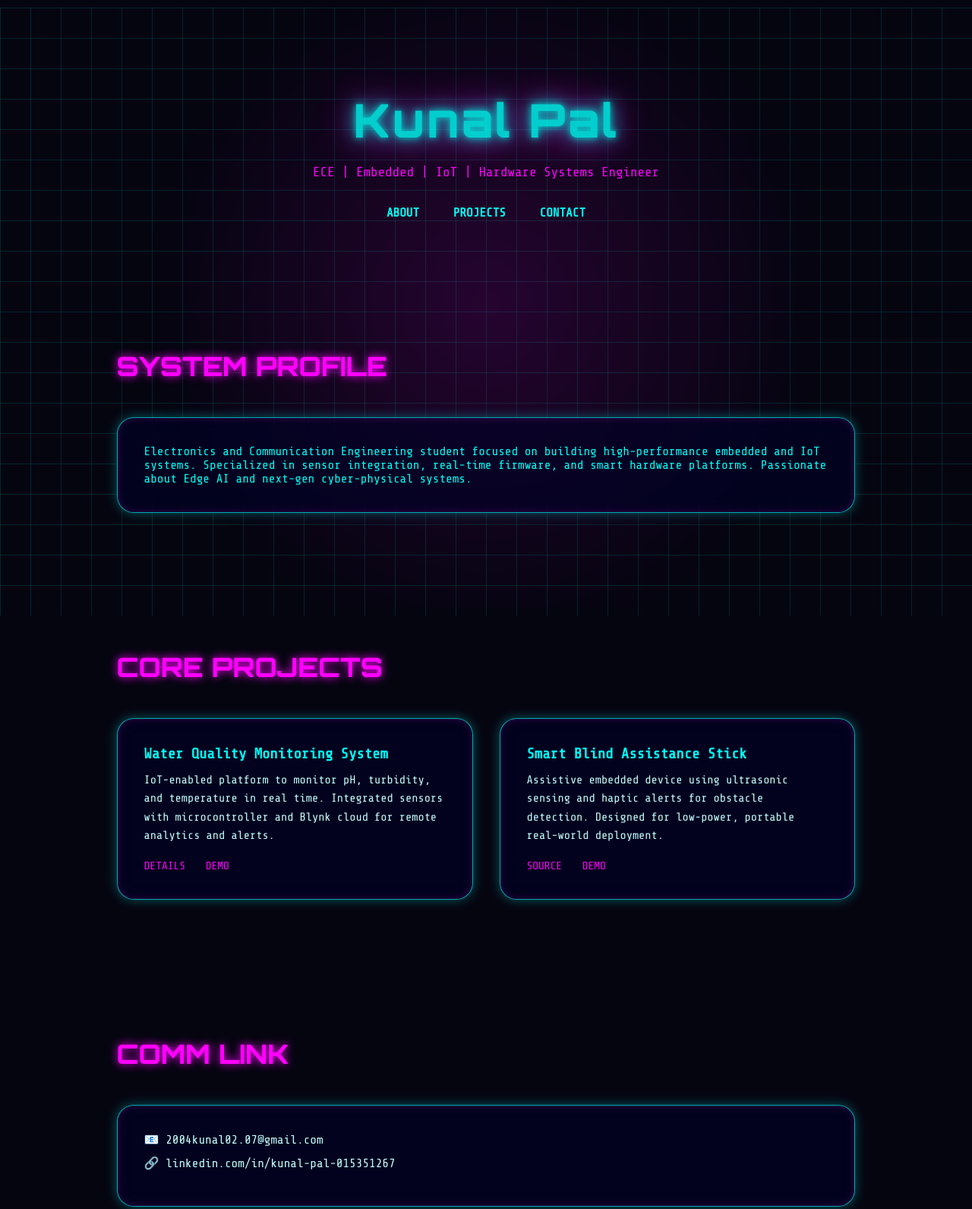
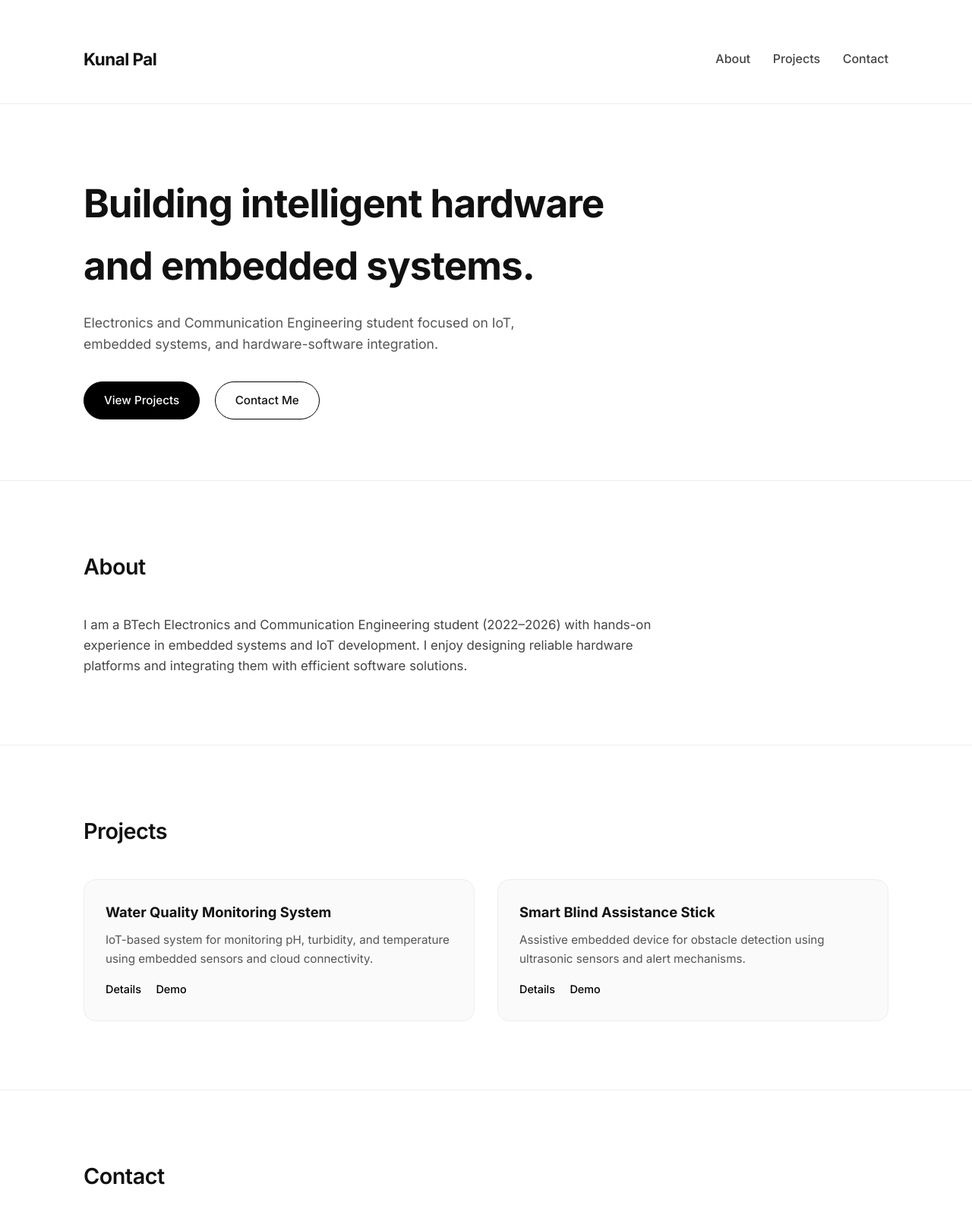
Before and after one commit to daddycalling777/portfolio, a plain HTML site: page index.html in a window 1280 px wide. Shown: the top 1591 px of the page at 76% size. Drawn offline with nearby package versions, Linux system fonts and the light colour scheme.

Commit message:
Update index.html

```diff
--- a/index.html
+++ b/index.html
@@ -3,268 +3,278 @@
 <head>
   <meta charset="UTF-8" />
   <meta name="viewport" content="width=device-width, initial-scale=1.0" />
-  <title>Kunal Pal | Cyberpunk ECE Portfolio</title>
+  <title>Kunal Pal | ECE Portfolio</title>
 
-  <link href="https://fonts.googleapis.com/css2?family=Orbitron:wght@400;600;800&family=Share+Tech+Mono&display=swap" rel="stylesheet">
+  <link href="https://fonts.googleapis.com/css2?family=Inter:wght@300;400;500;600;700&display=swap" rel="stylesheet">
 
   <style>
     * { margin: 0; padding: 0; box-sizing: border-box; }
 
     body {
-      font-family: 'Share Tech Mono', monospace;
-      background: #050510;
-      color: #00fff7;
-      overflow-x: hidden;
+      font-family: 'Inter', sans-serif;
+      background: #ffffff;
+      color: #111111;
+      line-height: 1.6;
     }
 
-    /* Neon Grid Background */
-    body::before {
-      content: "";
-      position: fixed;
-      inset: 0;
-      background:
-        linear-gradient(#00fff720 1px, transparent 1px),
-        linear-gradient(90deg, #00fff720 1px, transparent 1px);
-      background-size: 40px 40px;
-      animation: gridMove 20s linear infinite;
-      z-index: -2;
-    }
+    a { text-decoration: none; color: inherit; }
 
-    /* Glow Overlay */
-    body::after {
-      content: "";
-      position: fixed;
-      inset: 0;
-      background: radial-gradient(circle at center, #ff00ff22, transparent 60%);
-      z-index: -1;
-    }
-
-    @keyframes gridMove {
-      from { transform: translateY(0); }
-      to { transform: translateY(40px); }
+    /* Layout */
+    .container {
+      max-width: 1100px;
+      margin: auto;
+      padding: 0 20px;
     }
 
     /* Header */
     header {
-      text-align: center;
-      padding: 120px 20px 80px;
+      padding: 60px 0 40px;
+      border-bottom: 1px solid #eeeeee;
     }
 
-    header h1 {
-      font-family: 'Orbitron', sans-serif;
-      font-size: 3.8rem;
-      letter-spacing: 3px;
-      color: #00fff7;
-      text-shadow:
-        0 0 10px #00fff7,
-        0 0 25px #00fff7,
-        0 0 50px #ff00ff;
-      animation: flicker 3s infinite alternate;
+    .nav {
+      display: flex;
+      justify-content: space-between;
+      align-items: center;
     }
 
-    @keyframes flicker {
-      0% { opacity: 1; }
-      45% { opacity: 0.8; }
-      48% { opacity: 0.4; }
-      50% { opacity: 1; }
-      100% { opacity: 1; }
+    .logo {
+      font-size: 1.4rem;
+      font-weight: 700;
+      letter-spacing: -0.5px;
     }
 
-    header p {
-      margin-top: 20px;
-      color: #ff00ff;
-      font-size: 1.1rem;
+    .nav-links a {
+      margin-left: 25px;
+      font-weight: 500;
+      color: #444444;
+      transition: 0.2s;
     }
 
-    nav { margin-top: 35px; }
-
-    nav a {
-      color: #00fff7;
-      margin: 0 18px;
-      text-decoration: none;
-      font-weight: bold;
-      position: relative;
-      transition: 0.3s;
+    .nav-links a:hover {
+      color: #000000;
     }
 
-    nav a:hover {
-      color: #ff00ff;
-      text-shadow: 0 0 10px #ff00ff;
+    /* Hero */
+    .hero {
+      padding: 90px 0 80px;
     }
 
-    /* Sections */
+    .hero h1 {
+      font-size: 3.2rem;
+      font-weight: 700;
+      letter-spacing: -1px;
+      max-width: 700px;
+    }
+
+    .hero p {
+      margin-top: 20px;
+      font-size: 1.1rem;
+      color: #555555;
+      max-width: 600px;
+    }
+
+    .hero-btns {
+      margin-top: 35px;
+    }
+
+    .btn {
+      display: inline-block;
+      padding: 12px 26px;
+      border-radius: 30px;
+      font-size: 0.95rem;
+      font-weight: 500;
+      border: 1px solid #000000;
+      transition: 0.25s;
+      margin-right: 15px;
+    }
+
+    .btn-primary {
+      background: #000000;
+      color: #ffffff;
+    }
+
+    .btn-primary:hover {
+      background: #222222;
+    }
+
+    .btn-outline:hover {
+      background: #000000;
+      color: #ffffff;
+    }
+
+    /* Section */
     section {
-      padding: 90px 12%;
+      padding: 90px 0;
+      border-bottom: 1px solid #eeeeee;
     }
 
     .section-title {
-      font-family: 'Orbitron', sans-serif;
-      font-size: 2.2rem;
-      margin-bottom: 45px;
-      color: #ff00ff;
-      text-shadow: 0 0 12px #ff00ff;
+      font-size: 1.8rem;
+      font-weight: 600;
+      margin-bottom: 40px;
+      letter-spacing: -0.5px;
     }
 
-    /* Glass Neon Card */
-    .card {
-      background: rgba(0, 0, 40, 0.6);
-      border: 1px solid #00fff7aa;
-      backdrop-filter: blur(15px);
-      padding: 35px;
-      border-radius: 22px;
-      box-shadow:
-        0 0 15px #00fff755,
-        inset 0 0 10px #ff00ff33;
-      transition: 0.4s;
-      position: relative;
-      overflow: hidden;
-    }
-
-    .card::before {
-      content: "";
-      position: absolute;
-      inset: 0;
-      background: linear-gradient(120deg, transparent, #00fff744, transparent);
-      transform: translateX(-100%);
-      transition: 0.6s;
-    }
-
-    .card:hover::before {
-      transform: translateX(100%);
-    }
-
-    .card:hover {
-      transform: translateY(-12px) scale(1.03);
-      box-shadow:
-        0 0 30px #00fff7,
-        0 0 60px #ff00ff55;
+    /* About */
+    .about p {
+      max-width: 750px;
+      color: #444444;
+      font-size: 1.05rem;
     }
 
     /* Projects */
     .projects-grid {
       display: grid;
-      grid-template-columns: repeat(auto-fit, minmax(320px, 1fr));
-      gap: 35px;
+      grid-template-columns: repeat(auto-fit, minmax(280px, 1fr));
+      gap: 30px;
+    }
+
+    .project-card {
+      border: 1px solid #eeeeee;
+      padding: 28px;
+      border-radius: 16px;
+      transition: 0.25s;
+      background: #fafafa;
+    }
+
+    .project-card:hover {
+      transform: translateY(-6px);
+      box-shadow: 0 10px 25px rgba(0,0,0,0.06);
     }
 
     .project-card h3 {
-      color: #00fff7;
-      margin-bottom: 12px;
-      font-size: 1.2rem;
+      font-size: 1.15rem;
+      margin-bottom: 10px;
     }
 
     .project-card p {
       font-size: 0.95rem;
-      line-height: 1.6;
-      color: #c4ffff;
+      color: #555555;
     }
 
     .project-links {
-      margin-top: 18px;
+      margin-top: 15px;
     }
 
     .project-links a {
-      color: #ff00ff;
-      margin-right: 18px;
-      text-decoration: none;
       font-size: 0.9rem;
+      font-weight: 500;
+      margin-right: 15px;
+      color: #000000;
       border-bottom: 1px solid transparent;
-      transition: 0.3s;
+      transition: 0.2s;
     }
 
     .project-links a:hover {
-      border-color: #ff00ff;
-      text-shadow: 0 0 8px #ff00ff;
+      border-color: #000000;
     }
 
     /* Contact */
-    #contact p {
-      margin-bottom: 12px;
-      color: #c4ffff;
+    .contact p {
+      margin-bottom: 10px;
+      color: #444444;
     }
 
+    /* Footer */
     footer {
+      padding: 35px 0;
       text-align: center;
-      padding: 30px;
       font-size: 0.85rem;
-      color: #888;
-      background: #030308;
-      border-top: 1px solid #00fff733;
+      color: #777777;
     }
 
     @media (max-width: 768px) {
-      header h1 { font-size: 2.4rem; }
-      section { padding: 70px 7%; }
+      .hero h1 { font-size: 2.3rem; }
+      .nav-links a { margin-left: 15px; }
     }
   </style>
 </head>
 <body>
 
+  <!-- Header -->
   <header>
-    <h1>Kunal Pal</h1>
-    <p>ECE | Embedded | IoT | Hardware Systems Engineer</p>
+    <div class="container nav">
+      <div class="logo">Kunal Pal</div>
+      <div class="nav-links">
+        <a href="#about">About</a>
+        <a href="#projects">Projects</a>
+        <a href="#contact">Contact</a>
+      </div>
+    </div>
+  </header>
 
-    <nav>
-      <a href="#about">ABOUT</a>
-      <a href="#projects">PROJECTS</a>
-      <a href="#contact">CONTACT</a>
-    </nav>
-  </header>
+  <!-- Hero -->
+  <section class="hero">
+    <div class="container">
+      <h1>Building intelligent hardware and embedded systems.</h1>
+      <p>
+        Electronics and Communication Engineering student focused on IoT, embedded systems, and hardware-software integration.
+      </p>
+
+      <div class="hero-btns">
+        <a href="#projects" class="btn btn-primary">View Projects</a>
+        <a href="#contact" class="btn btn-outline">Contact Me</a>
+      </div>
+    </div>
+  </section>
 
   <!-- About -->
   <section id="about">
-    <h2 class="section-title">SYSTEM PROFILE</h2>
-    <div class="card">
+    <div class="container about">
+      <h2 class="section-title">About</h2>
       <p>
-        Electronics and Communication Engineering student focused on building high-performance embedded and IoT systems. Specialized in sensor integration, real-time firmware, and smart hardware platforms. Passionate about Edge AI and next-gen cyber-physical systems.
+        I am a BTech Electronics and Communication Engineering student (2022–2026) with hands-on experience in embedded systems and IoT development. I enjoy designing reliable hardware platforms and integrating them with efficient software solutions.
       </p>
     </div>
   </section>
 
   <!-- Projects -->
   <section id="projects">
-    <h2 class="section-title">CORE PROJECTS</h2>
+    <div class="container">
+      <h2 class="section-title">Projects</h2>
 
       <div class="projects-grid">
 
-      <div class="card project-card">
+        <div class="project-card">
           <h3>Water Quality Monitoring System</h3>
           <p>
-          IoT-enabled platform to monitor pH, turbidity, and temperature in real time. Integrated sensors with microcontroller and Blynk cloud for remote analytics and alerts.
+            IoT-based system for monitoring pH, turbidity, and temperature using embedded sensors and cloud connectivity.
           </p>
           <div class="project-links">
-          <a href="water.html">DETAILS</a>
-          <a href="#">DEMO</a>
+            <a href="#">Details</a>
+            <a href="#">Demo</a>
           </div>
         </div>
 
-      <div class="card project-card">
+        <div class="project-card">
           <h3>Smart Blind Assistance Stick</h3>
           <p>
-          Assistive embedded device using ultrasonic sensing and haptic alerts for obstacle detection. Designed for low-power, portable real-world deployment.
+            Assistive embedded device for obstacle detection using ultrasonic sensors and alert mechanisms.
           </p>
           <div class="project-links">
-          <a href="#">SOURCE</a>
-          <a href="#">DEMO</a>
+            <a href="#">Details</a>
+            <a href="#">Demo</a>
           </div>
         </div>
 
+      </div>
     </div>
   </section>
 
   <!-- Contact -->
   <section id="contact">
-    <h2 class="section-title">COMM LINK</h2>
-    <div class="card">
-      <p>📧 2004kunal02.07@gmail.com</p>
-      <p>🔗 linkedin.com/in/kunal-pal-015351267</p>
+    <div class="container contact">
+      <h2 class="section-title">Contact</h2>
+      <p>Email: 2004kunal02.07@gmail.com</p>
+      <p>LinkedIn: linkedin.com/in/kunal-pal-015351267</p>
     </div>
   </section>
 
+  <!-- Footer -->
   <footer>
-    © 2026 | Kunal Pal | Cyberpunk Engineering Portfolio
+    © 2026 Kunal Pal. All rights reserved.
   </footer>
-<!-- rebuild -->
 
 </body>
 </html>
```
Lines whose indentation alone changed are shown as unchanged.
